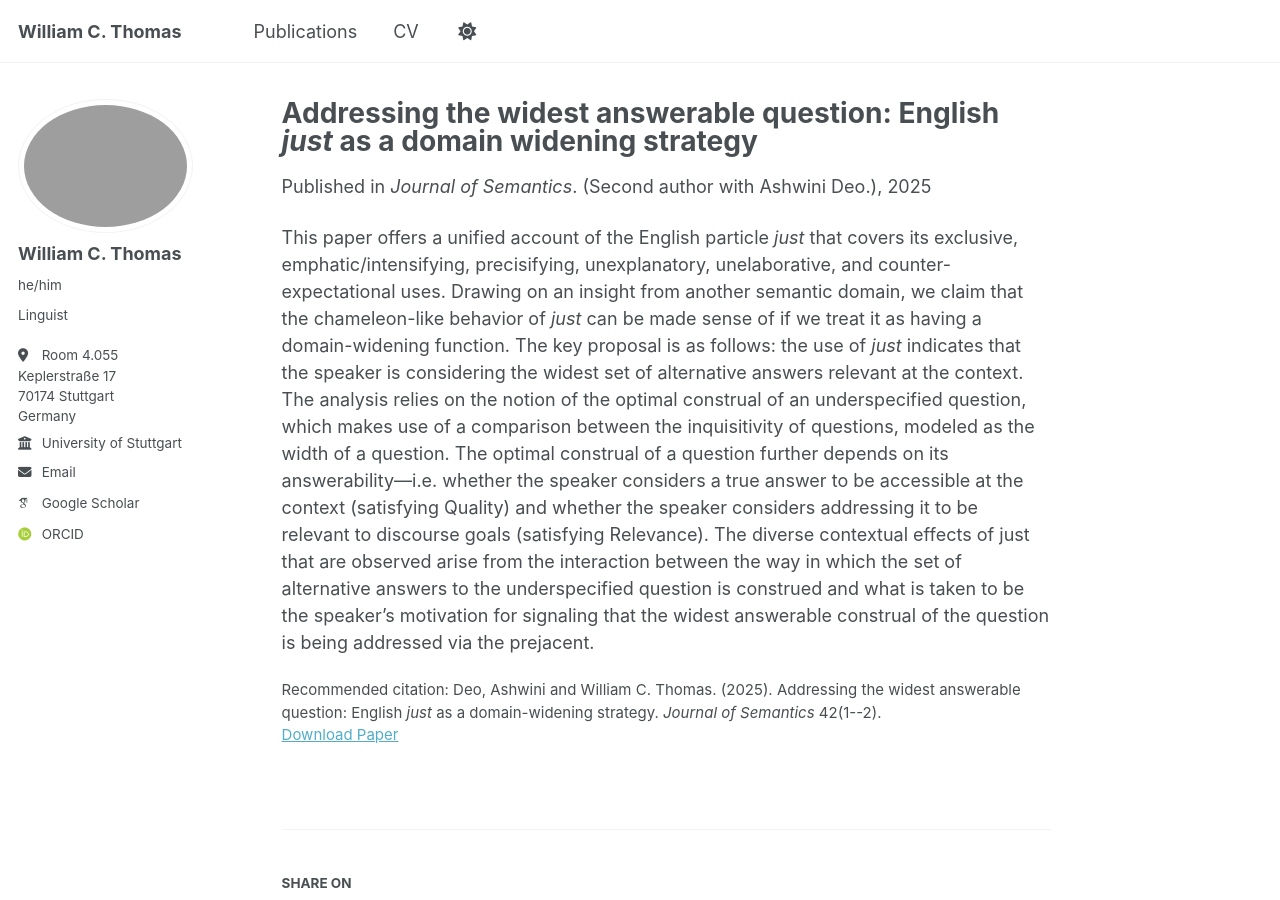
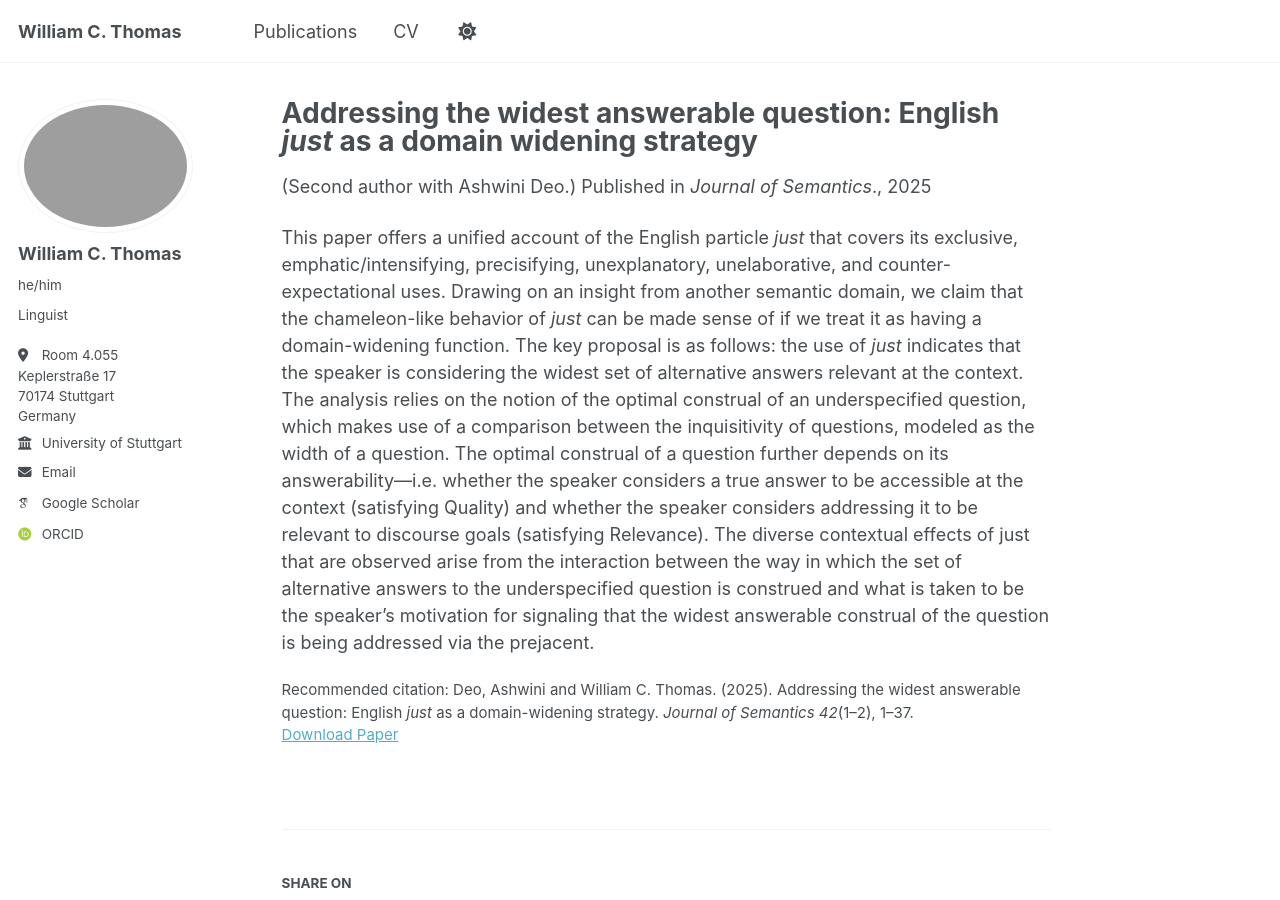
Before and after one commit to wm-t/wm-t.github.io, a Jekyll site: the page built from _publications/DeoThomas2025.md, in a window 1280 px wide and 900 px high. Built offline with Jekyll 4.4.1, drawn with Linux system fonts in a browser that asks for light colours; some web fonts are replaced; a script that is not in the unit is left out.

Commit message:
Cleaning up DeoThomas2025.md

```diff
--- a/_publications/DeoThomas2025.md
+++ b/_publications/DeoThomas2025.md
@@ -5,10 +5,10 @@ category: manuscripts
 permalink: /publication/DeoThomas2025
 excerpt: 'A unified analysis of English <i>just</i>.'
 date: 2025-01-27
-venue: 'Published in <i>Journal of Semantics</i>. (Second author with Ashwini Deo.)'
+venue: '(Second author with Ashwini Deo.) Published in <i>Journal of Semantics</i>.'
 slidesurl:
 paperurl: 'https://wm-t.github.io/files/DeoThomas2025.pdf'
-citation: 'Deo, Ashwini and William C. Thomas. (2025). Addressing the widest answerable question: English <i>just</i> as a domain-widening strategy. <i>Journal of Semantics</i> 42(1--2).'
+citation: "Deo, Ashwini and William C. Thomas. (2025). Addressing the widest answerable question: English <i>just</i> as a domain-widening strategy. <i>Journal of Semantics 42</i>(1&ndash;2), 1&ndash;37."
 ---
 
-This paper offers a unified account of the English particle <i>just</i> that covers its exclusive, emphatic/intensifying, precisifying, unexplanatory, unelaborative, and counter-expectational uses. Drawing on an insight from another semantic domain, we claim that the chameleon-like behavior of <i>just</i> can be made sense of if we treat it as having a domain-widening function. The key proposal is as follows: the use of <i>just</i> indicates that the speaker is considering the widest set of alternative answers relevant at the context. The analysis relies on the notion of the optimal construal of an underspecified question, which makes use of a comparison between the inquisitivity of questions, modeled as the width of a question. The optimal construal of a question further depends on its answerability---i.e. whether the speaker considers a true answer to be accessible at the context (satisfying Quality) and whether the speaker considers addressing it to be relevant to discourse goals (satisfying Relevance). The diverse contextual effects of just that are observed arise from the interaction between the way in which the set of alternative answers to the underspecified question is construed and what is taken to be the speaker's motivation for signaling that the widest answerable construal of the question is being addressed via the prejacent.
+This paper offers a unified account of the English particle <i>just</i> that covers its exclusive, emphatic/intensifying, precisifying, unexplanatory, unelaborative, and counter-expectational uses. Drawing on an insight from another semantic domain, we claim that the chameleon-like behavior of <i>just</i> can be made sense of if we treat it as having a domain-widening function. The key proposal is as follows: the use of <i>just</i> indicates that the speaker is considering the widest set of alternative answers relevant at the context. The analysis relies on the notion of the optimal construal of an underspecified question, which makes use of a comparison between the inquisitivity of questions, modeled as the width of a question. The optimal construal of a question further depends on its answerability&mdash;i.e. whether the speaker considers a true answer to be accessible at the context (satisfying Quality) and whether the speaker considers addressing it to be relevant to discourse goals (satisfying Relevance). The diverse contextual effects of just that are observed arise from the interaction between the way in which the set of alternative answers to the underspecified question is construed and what is taken to be the speaker's motivation for signaling that the widest answerable construal of the question is being addressed via the prejacent.
```
